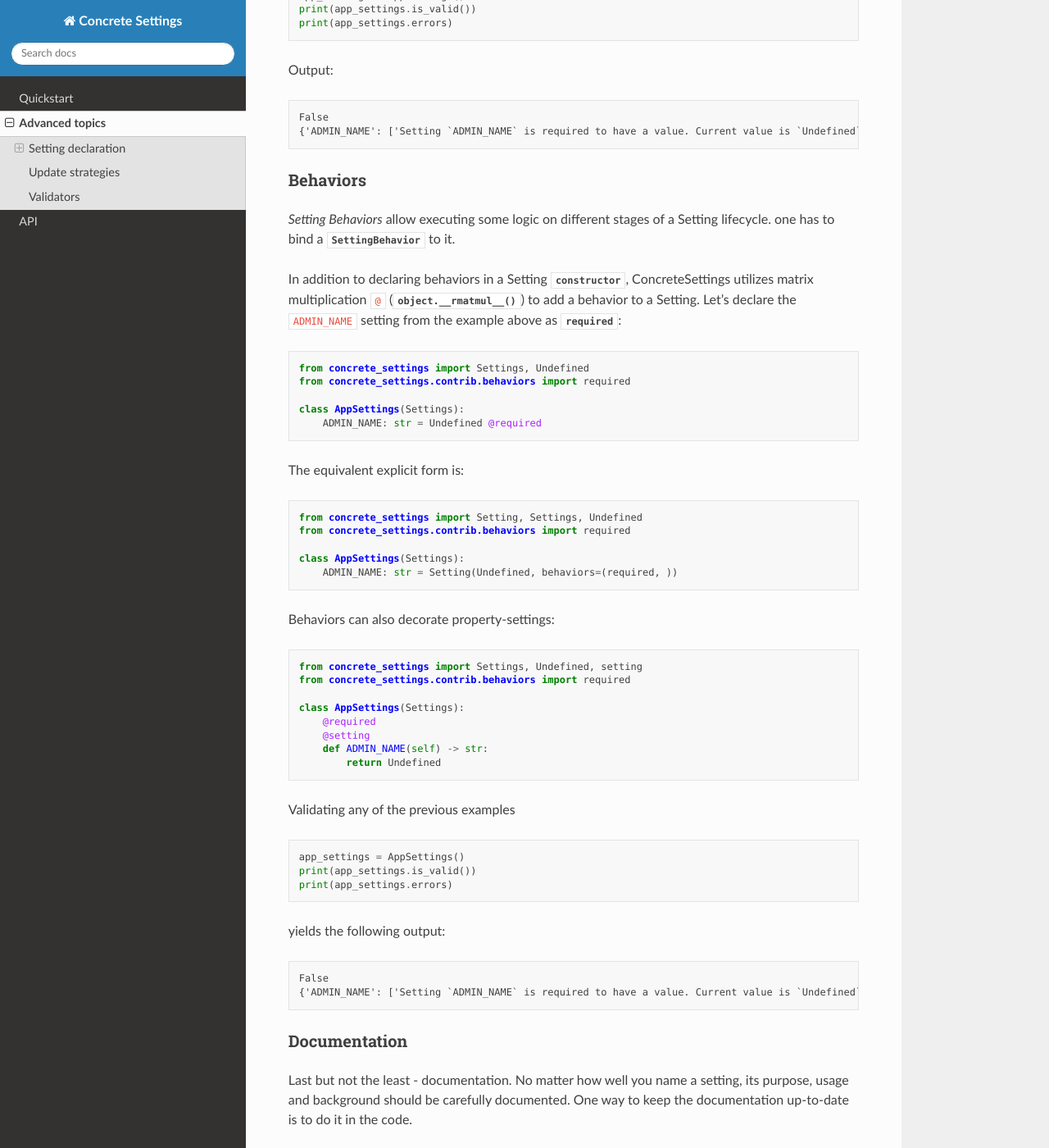
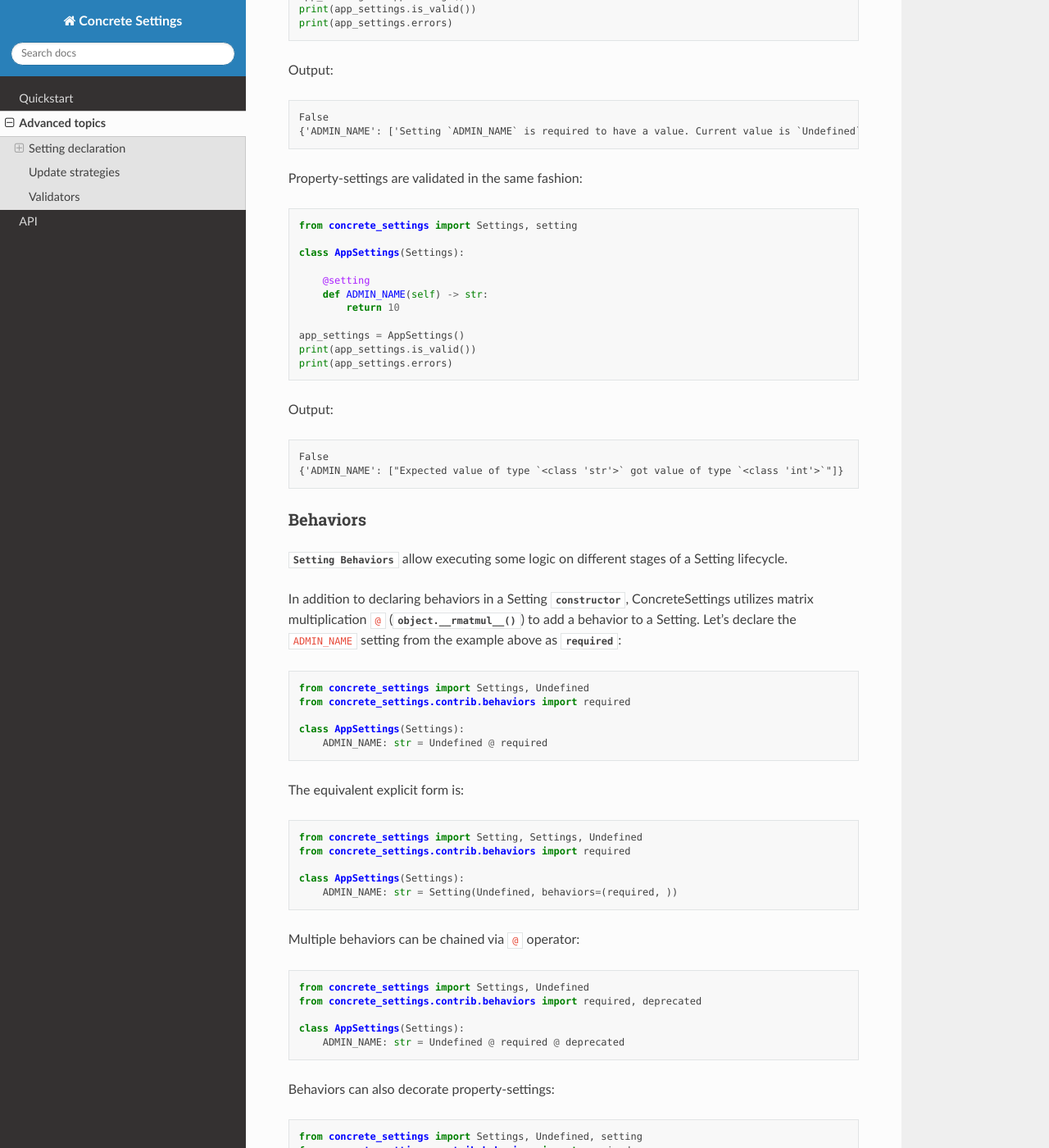
Before and after one commit to BasicWolf/archived-concrete-settings, a Sphinx documentation site: the page built from docs/advanced.rst, in a window 1280 px wide and 1400 px high, scrolled down 4114 px. Shown: the whole window at 82% size. Built offline with Sphinx 7.4.7 and the Read the Docs theme 2.0.0, drawn with Linux system fonts in a browser that asks for light colours; some of the changed text lies outside the part shown.

Commit message:
Add property-setting documentation to advanced/validators section

```diff
--- a/docs/advanced.rst
+++ b/docs/advanced.rst
@@ -152,6 +152,8 @@ when ``assert`` statements are available.
    app_settings = AppSettings()
    print(app_settings.DEBUG)
 
+Output:
+
 .. testoutput::
 
    False
@@ -177,8 +179,8 @@ If the type is not recognized, the type hint is set to :data:`typing.Any`.
 .. testcode::
 
    class AppSettings(Settings):
-       DEBUG = True  # default value `True`, type `bool`
-       MAX_SPEED = 300   # default value `300`, type `int`
+       DEBUG = True     # default value `True`, type `bool`
+       MAX_SPEED = 300  # default value `300`, type `int`
 
 **It is recommended to explicitly annotate a setting with the intended type,
 in order to avoid invalid type detections**:
@@ -186,8 +188,8 @@ in order to avoid invalid type detections**:
 .. testcode::
 
    class AppSettings(Settings):
-       DEBUG: bool = True      # default value `True`, type `bool`
-       MAX_SPEED: float  = 300   # default value `300`, type `float`
+       DEBUG: bool = True       # default value `True`, type `bool`
+       MAX_SPEED: float  = 300  # default value `300`, type `float`
 
 Property-settings' type hint is read from the return type annotation.
 If no annotation is provided, the type hint is set to :data:`typing.Any`:
@@ -286,15 +287,36 @@ Output:
    False
    {'ADMIN_NAME': ['Setting `ADMIN_NAME` is required to have a value. Current value is `Undefined`']}
 
+Property-settings are validated in the same fashion:
+
+.. testcode:: advanced-default-validators-undefined
+
+   from concrete_settings import Settings, setting
+
+   class AppSettings(Settings):
+
+       @setting
+       def ADMIN_NAME(self) -> str:
+           return 10
+
+   app_settings = AppSettings()
+   print(app_settings.is_valid())
+   print(app_settings.errors)
+
+Output:
+
+.. testoutput:: advanced-default-validators-undefined
+
+   False
+   {'ADMIN_NAME': ["Expected value of type `<class 'str'>` got value of type `<class 'int'>`"]}
 
 .. _setting_declration_behaviors:
 
 Behaviors
 .........
 
-*Setting Behaviors* allow executing some logic on different stages of a Setting lifecycle.
-one has to bind a
-:class:`SettingBehavior <concrete_settings.behaviors.SettingBehavior>` to it.
+:class:`Setting Behaviors <concrete_settings.behaviors.SettingBehavior>`
+allow executing some logic on different stages of a Setting lifecycle.
 
 In addition to declaring behaviors in a Setting
 :class:`constructor <concrete_settings.Setting>`,
@@ -308,7 +330,7 @@ example above as :class:`required <concrete_settings.contrib.behaviors.required>
    from concrete_settings.contrib.behaviors import required
 
    class AppSettings(Settings):
-       ADMIN_NAME: str = Undefined @required
+       ADMIN_NAME: str = Undefined @ required
 
 The equivalent explicit form is:
 
@@ -319,6 +341,17 @@ The equivalent explicit form is:
 
    class AppSettings(Settings):
        ADMIN_NAME: str = Setting(Undefined, behaviors=(required, ))
+
+Multiple behaviors can be chained via ``@`` operator:
+
+.. testcode::
+
+   from concrete_settings import Settings, Undefined
+   from concrete_settings.contrib.behaviors import required, deprecated
+
+   class AppSettings(Settings):
+       ADMIN_NAME: str = Undefined @ required @ deprecated
+
 
 Behaviors can also decorate property-settings:
 
@@ -333,7 +366,7 @@ Behaviors can also decorate property-settings:
        def ADMIN_NAME(self) -> str:
            return Undefined
 
-Validating any of the previous examples
+Validating the example above
 
 .. testcode::
 
```
Also changed, not shown: other parts of docs/advanced.rst (+0 -1 lines), 2 other files.
